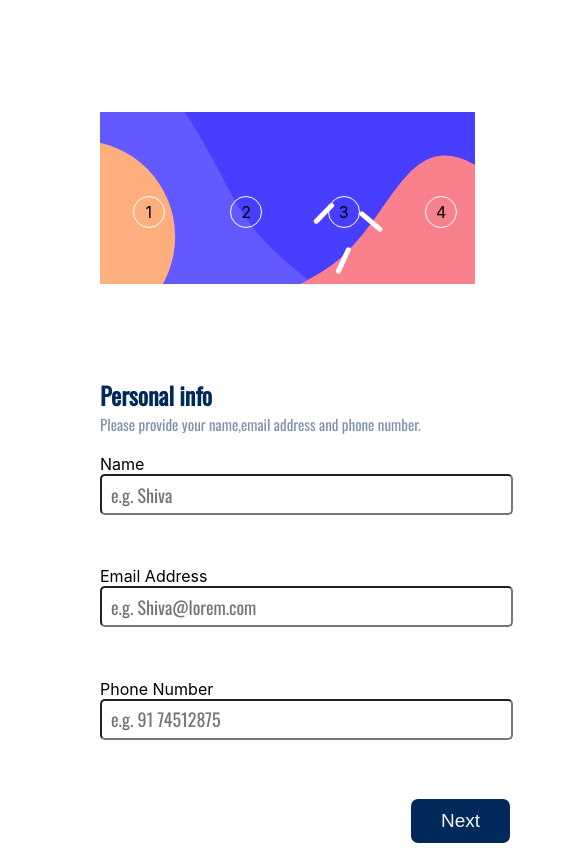
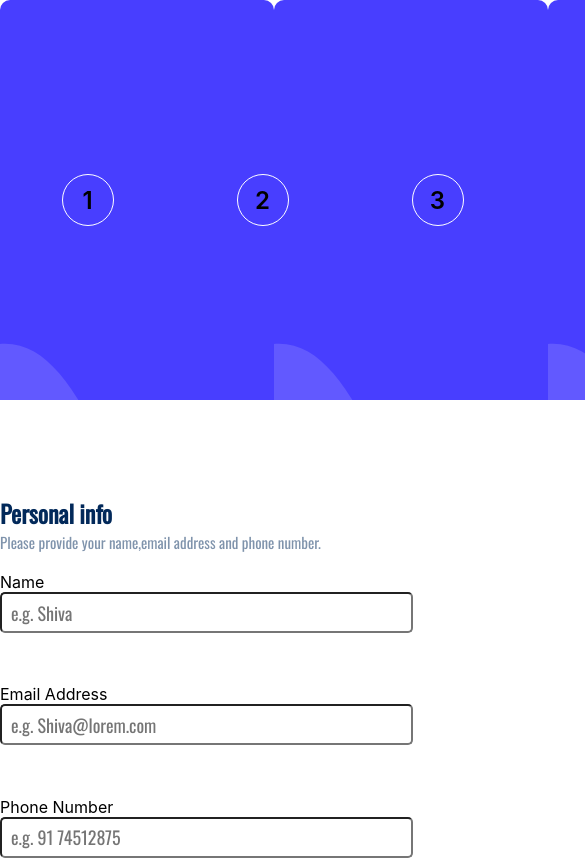
Before and after one commit to jyotirmoy-sinhababu/Multi-step-form, a React (Create React App) app: page / in a window 390 px wide. Shown: the top 860 px of the page, 585 px wide, since content can reach past the window. Built offline with nearby package versions, Linux system fonts and the light colour scheme; the HTML template or start-up script is replaced by a standard one.

Commit message:
style added

```diff
--- a/src/components/sideBar/SideBar.js
+++ b/src/components/sideBar/SideBar.js
@@ -48,17 +48,25 @@ const SideBar = () => {
         </div>
       </div>{' '}
       <div className='sideBar-mobile-view'>
-        <div className={`sidebar-num-cnt ${count == 3 ? 'on' : 'off'}`}>
-          <p>1</p>
+        <div
+          className={`sidebar-mobile-num-cnt ${count == 3 ? 'isOn' : 'off'}`}
+        >
+          <p className='num'>1</p>
         </div>{' '}
-        <div className={`sidebar-num-cnt ${count == 3 ? 'on' : 'off'}`}>
-          <p>2</p>
+        <div
+          className={`sidebar-mobile-num-cnt ${count == 3 ? 'isOn' : 'off'}`}
+        >
+          <p className='num'>2</p>
         </div>{' '}
-        <div className={`sidebar-num-cnt ${count == 3 ? 'on' : 'off'}`}>
-          <p>3</p>
+        <div
+          className={`sidebar-mobile-num-cnt ${count == 3 ? 'isOn' : 'off'}`}
+        >
+          <p className='num'>3</p>
         </div>{' '}
-        <div className={`sidebar-num-cnt ${count == 3 ? 'on' : 'off'}`}>
-          <p>4</p>
+        <div
+          className={`sidebar-mobile-num-cnt ${count == 3 ? 'isOn' : 'off'}`}
+        >
+          <p className='num'>4</p>
         </div>
       </div>
     </>
--- a/src/components/sideBar/sidebar.css
+++ b/src/components/sideBar/sidebar.css
@@ -41,16 +41,33 @@
 @media screen and (max-width: 650px) {
   .sidebar-cnt {
     display: none;
-    padding-left: 0px;
   }
 
   .sideBar-mobile-view {
     display: flex;
-    background: url('../../assets/sidebarmobile.svg');
-    background-repeat: no-repeat;
     justify-content: space-around;
     align-items: center;
-    width: 100%;
-    min-height: 200px;
+    background: url('../../assets/sidebar.svg');
+    height: 400px;
+    width: 700px;
+  }
+
+  .sidebar-mobile-num-cnt {
+    display: flex;
+    border-radius: 50%;
+    justify-content: center;
+    align-items: center;
+    height: 50px;
+    width: 50px;
+    border: 1px solid white;
+  }
+
+  .isOn {
+    background-color: hsl(206, 94%, 87%);
+  }
+
+  .num {
+    font-size: 24px;
+    font-weight: 600;
   }
 }
--- a/src/pages/home/home.css
+++ b/src/pages/home/home.css
@@ -13,32 +13,28 @@
   border-radius: 9px;
   height: 550px;
   width: 100%;
-  max-width: 800px;
   padding: 12px;
   box-shadow: 5px 10px 18px #888888;
 }
 
-@media screen and (max-width: 650px) {
+@media screen and (max-width: 700px) {
   .main-home-cnt {
     display: flex;
     justify-content: center;
     align-items: center;
-    padding-top: 100px;
-    padding-left: 100px;
-    max-width: 100%;
-    width: 1500px;
-    height: fit-content;
+    padding-top: 0px;
+    width: 100vh;
+    padding-left: 0%;
   }
 
   .home-cnt {
     display: flex;
+    gap: 60px;
     flex-direction: column;
-    gap: 30px;
     border-radius: 9px;
-    height: 550px;
+    height: 1050px;
     width: 100%;
-    max-width: 800px;
-    padding: 12px;
+    padding: 0px;
     box-shadow: none;
   }
 }
```
